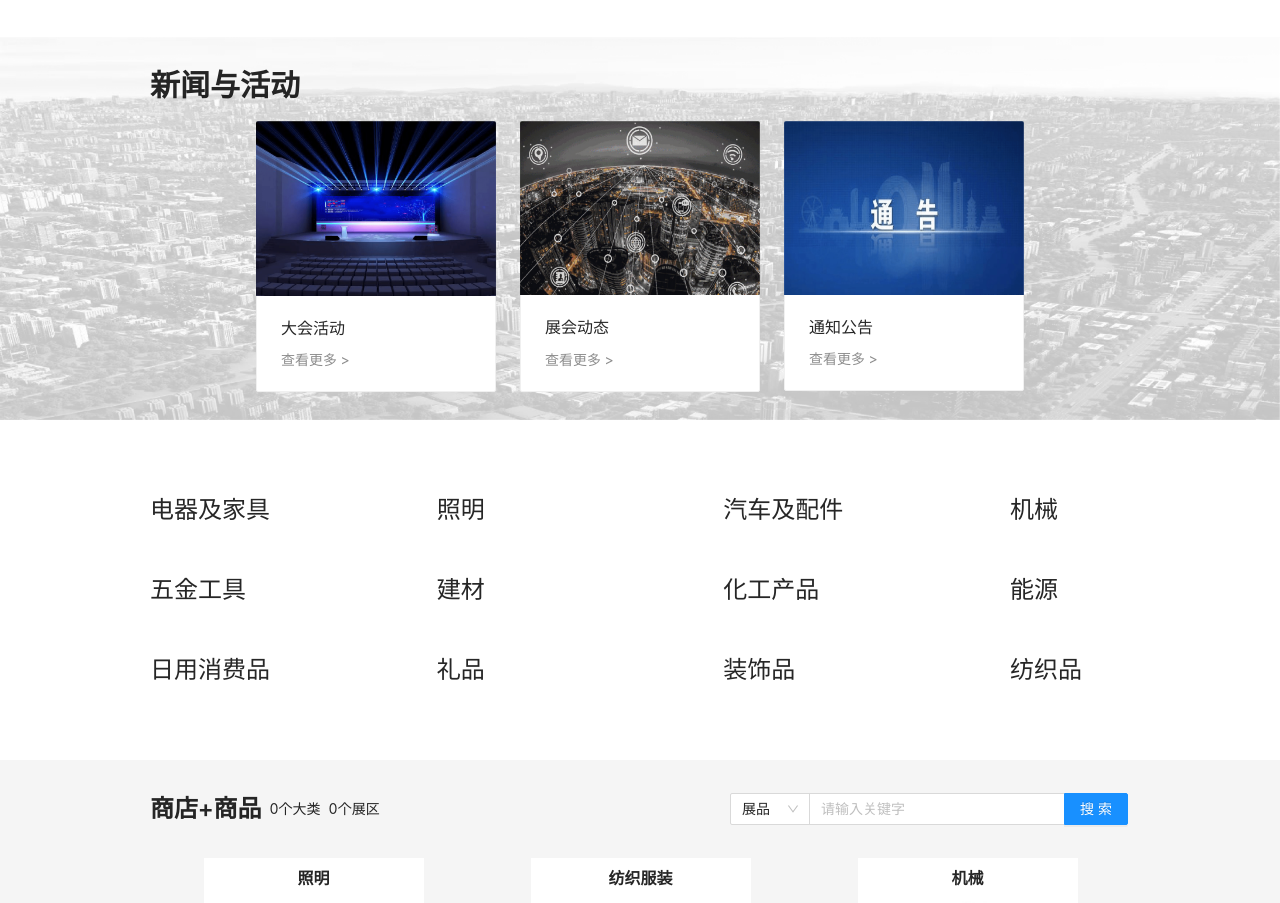
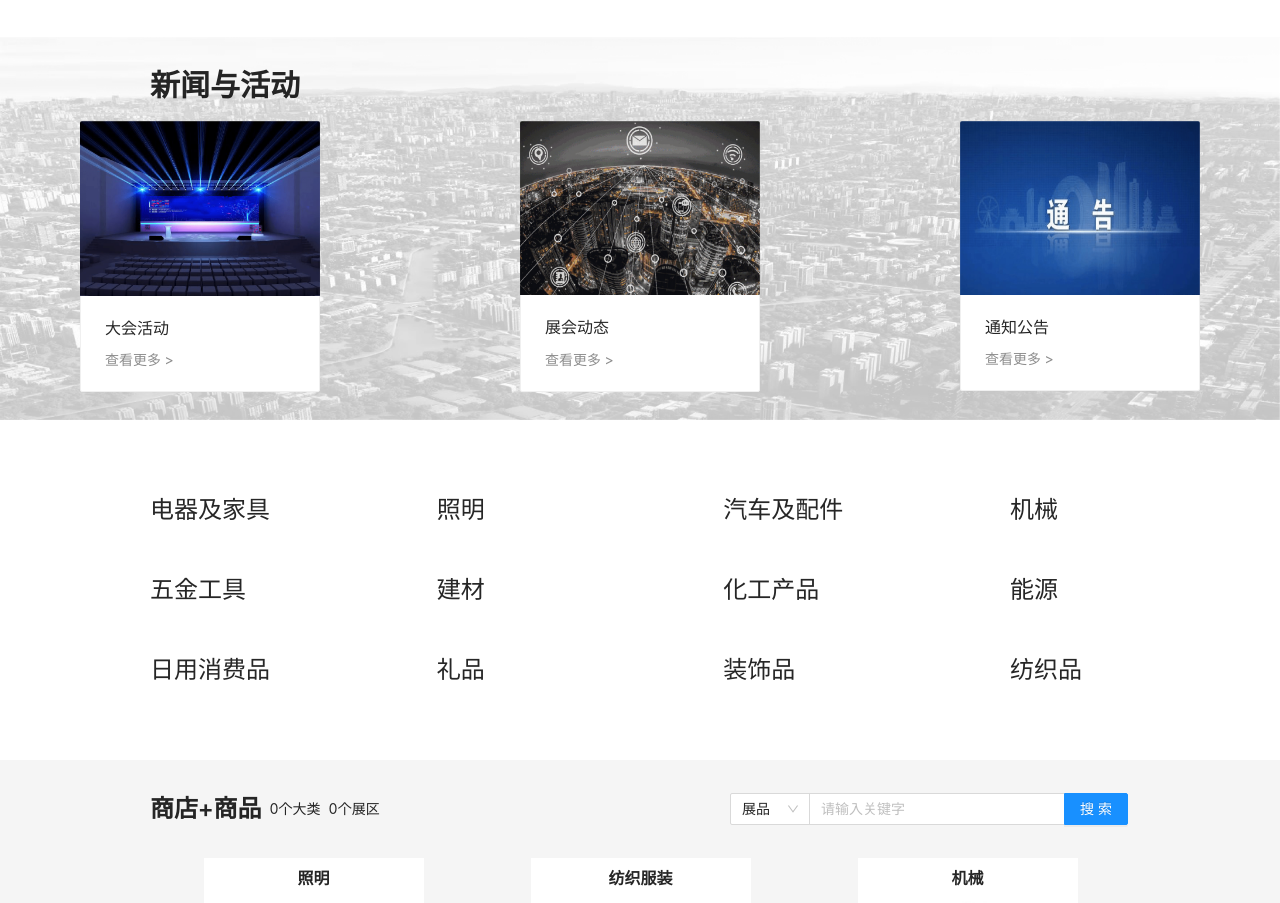
Before and after one commit to harlan0103/ExpoDemo, a React app: page / in a window 1280 px wide. Shown: the part 1248-2151 px from the top of the page. Built offline with nearby package versions, Linux system fonts and the light colour scheme.

Commit message:
fix: update news space value

```diff
--- a/src/components/NewsAction/index.jsx
+++ b/src/components/NewsAction/index.jsx
@@ -29,7 +29,7 @@ const NewsAction = (props) => {
 
     const newCards = useMemo(() => {
         const content =
-            <Space size="large" style={{ width: '100%', justifyContent: 'center' }}>
+            <Space size={ 200 } style={{ width: '100%', justifyContent: 'center' }}>
                 {newsList.current.map(item =>
                     <Card
                         hoverable
```
